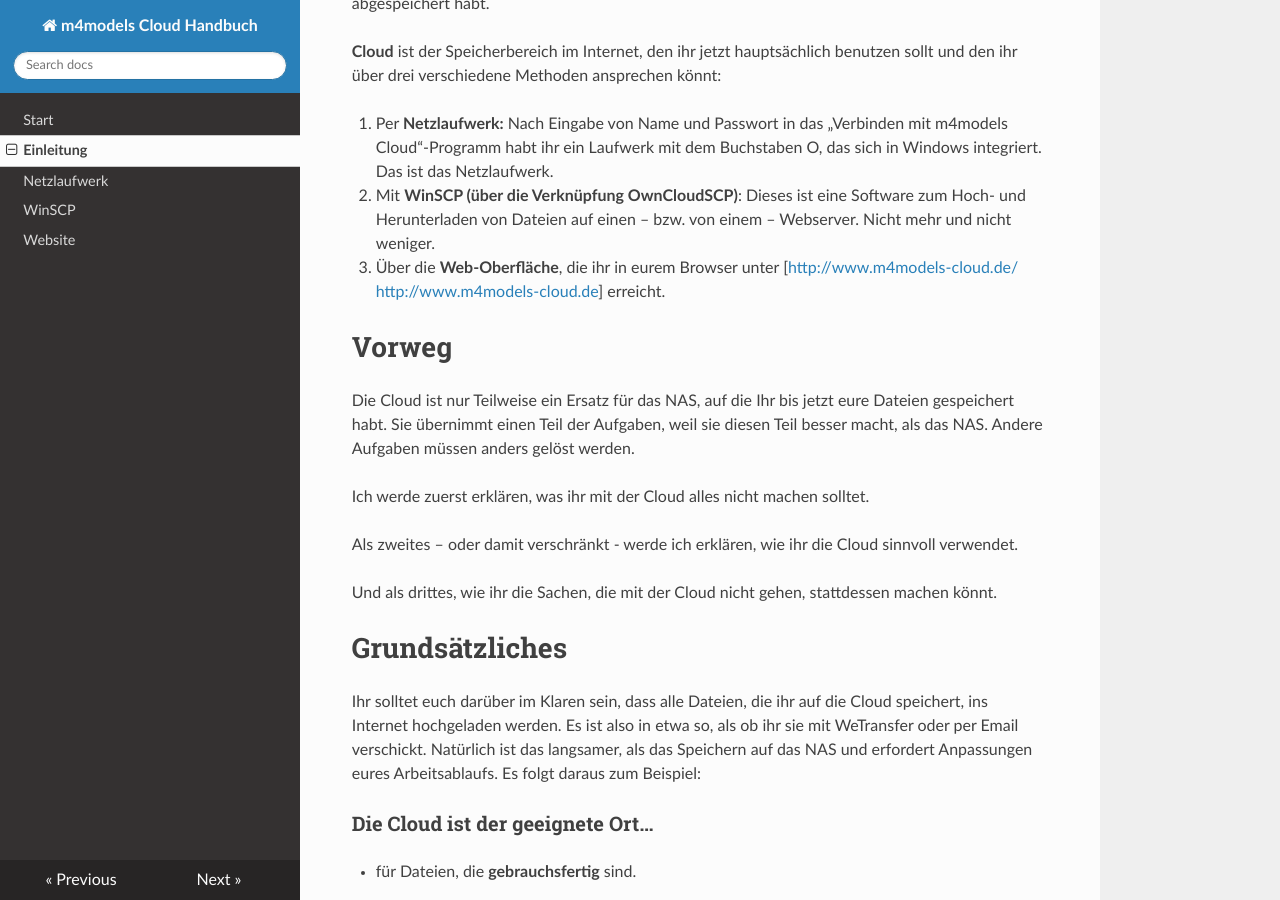
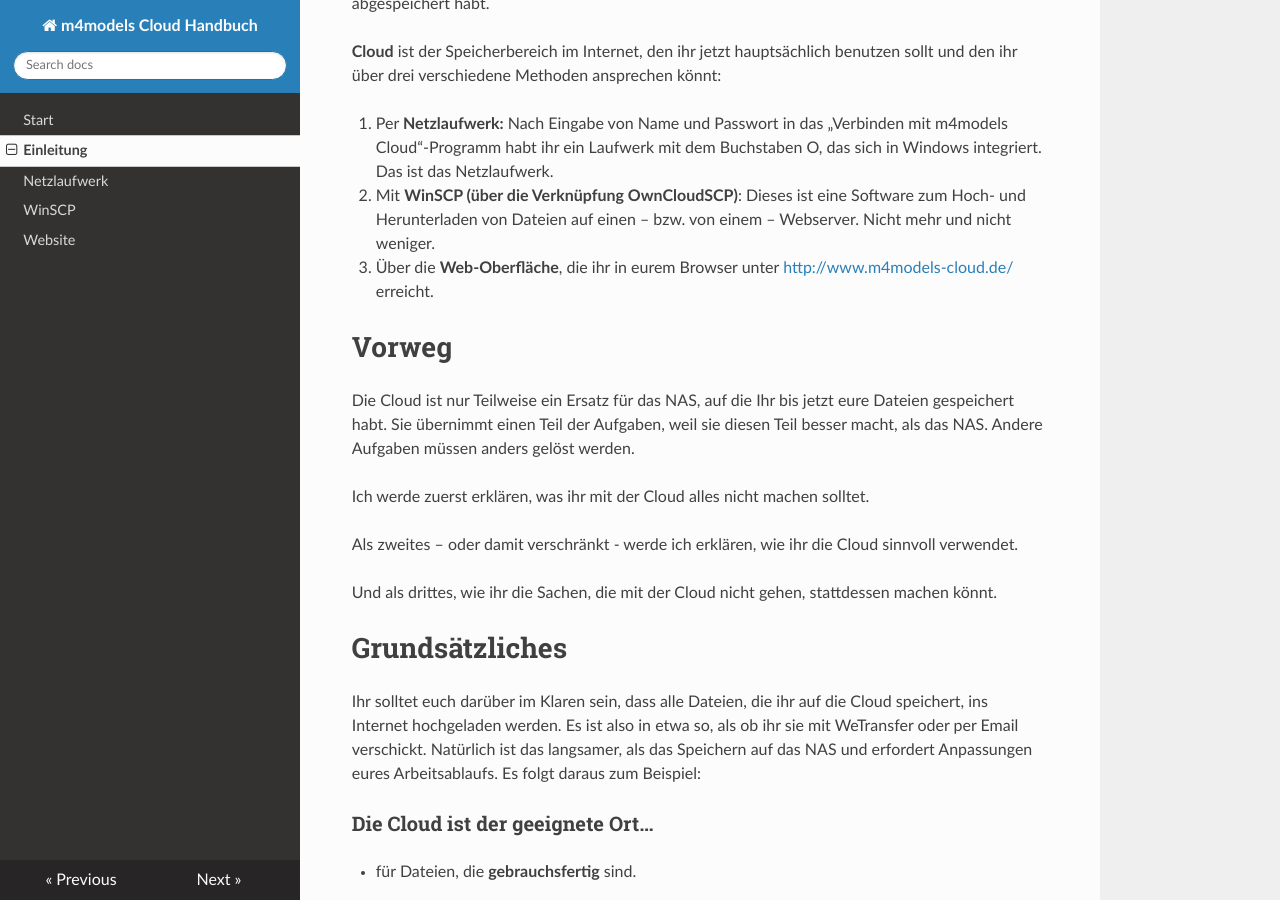
Before and after one commit to grandgeorg/m4models-cloud-manual, an MkDocs documentation site: the page built from docs/einleitung.md, in a window 1280 px wide and 900 px high, scrolled down 445 px. Built offline with MkDocs 1.6.1, drawn with Linux system fonts in a browser that asks for light colours; nearby versions of some CDN libraries; old or Windows-style settings are respelled for this version of MkDocs; some of the changed text lies outside the part shown.

Commit message:
Update einleitung.md

```diff
--- a/docs/einleitung.md
+++ b/docs/einleitung.md
@@ -16,7 +16,7 @@ Die Verwendung der Clouddienste bei m4models erfolgt mit drei verschiedenen Anwe
 
 2. Mit **WinSCP (über die Verknüpfung OwnCloudSCP)**: Dieses ist eine Software zum Hoch- und Herunterladen von Dateien auf einen – bzw. von einem – Webserver. Nicht mehr und nicht weniger.
 
-3. Über die **Web-Oberfläche**, die ihr in eurem Browser unter [http://www.m4models-cloud.de/ http://www.m4models-cloud.de] erreicht.
+3. Über die **Web-Oberfläche**, die ihr in eurem Browser unter [http://www.m4models-cloud.de/](http://www.m4models-cloud.de) erreicht.
 
 # Vorweg #
 
@@ -88,17 +88,17 @@ Es wird bald wieder ein NAS oder ähnlichen Netzwerkspeicher geben, auf dem ihr
 
 # Software #
 
-**WinSCP (OwnCloudSCP)**
+### WinSCP (OwnCloudSCP) ###
 
 Wenn ihr Dateien in das WinSCP-Fenster zieht, werden diese in eine Warteschlange eingereit. Ihr müsst euch dann in der Regel nicht mehr darum kümmern und könnt weiterarbeiten. Die Warteschlange wird im Hintergrund abgearbeitet, bis sie fertig ist.
 
 Die Upload-Geschwindigkeit beträgt für euer gesamtes Büro (Hamburg) etwa ein halbes Magabyte pro Sekunde. Das macht in acht Stunden immerhin knapp 14 GigaByte. Wenn ihr also mal eine größere Menge Daten zu übertragen habt, könnt ihr sie kurz vor Feierabend in die Warteschlange ziehen und den Rechner einfach laufen lassen. Am nächsten Morgen ist es dann fertig.
 
-**Das Netzlaufwerk O:**
+### Das Netzlaufwerk O: ###
 
 ... ist zum Kopieren, Verschieben und Hochladen von Dateien eher weniger geeignet, bietet aber gegenüber WinSCP den Vorteil, dass man hier Vorschauen von Bildern und anderen Dokumenten zu sehen bekommt. Bei einzelnen und kleineren Dateien oder Datenmengen aber durchaus auch zum Arbeiten geeignet.
 
-**Die Web-Oberfläche (m4models-cloud.de)**
+### Die Web-Oberfläche (m4models-cloud.de) ###
 
 Hier werden Freigaben für Mitarbeiter und Kunden erstellt. Ziel wird sein, dass ihr in Zukunft hauptsächlich Links zu speziell freigegebenen Verzeichnissen versendet, statt die Bilder in Emails zu packen und herumzuschicken.
 
@@ -108,5 +108,5 @@ Soweit erst mal. Ich hoffe, es hilft euch.
 
 Bei Fragen bitte melden!
 
-Arne Kronberger
+Arne Kronberger,
 Viktor Grandgeorg
```
